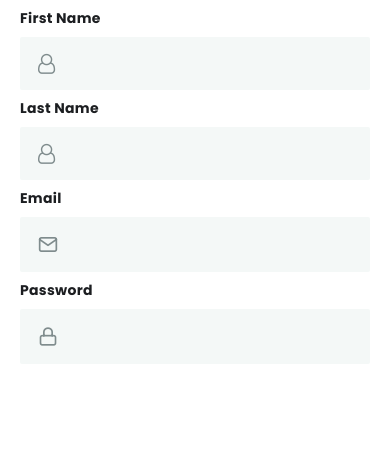
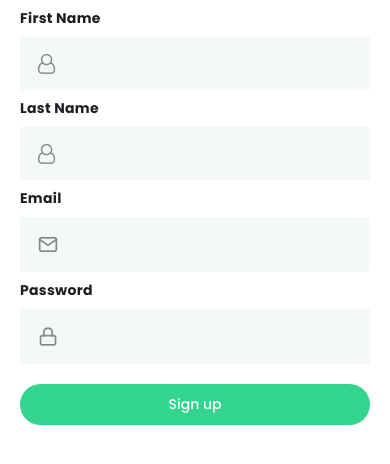
Before and after one commit to Judis07/react-native-practice, a React Native app: screen / in a window 390 px wide. Shown: the top 464 px of the page. Built offline with nearby package versions, Linux system fonts and the light colour scheme.

Commit message:
submit buttton component addition

```diff
--- /dev/null
+++ b/components/SubmitButton.js
@@ -0,0 +1,37 @@
+import { StyleSheet, Text, TouchableOpacity } from "react-native";
+import colors from "../contants/colors";
+
+const SubmitButton = ({ color, title, onPress, disabled }) => {
+  const enabledBgColor = color || colors.primary;
+  const disabledBgColor = colors.lightGrey;
+  const bgColor = disabled ? disabledBgColor : enabledBgColor;
+  return (
+    <TouchableOpacity
+      onPress={disabled ? () => {} : onPress}
+      style={{ ...styles.button, backgroundColor: bgColor }}
+    >
+      <Text
+        style={{
+          color: disabled ? colors.grey : "white",
+          fontFamily: "medium",
+        }}
+      >
+        {title}
+      </Text>
+    </TouchableOpacity>
+  );
+};
+
+const styles = StyleSheet.create({
+  button: {
+    backgroundColor: colors.primary,
+    paddingHorizontal: 10,
+    paddingVertical: 10,
+    borderRadius: 30,
+    alignItems: "center",
+    justifyContent: "center",
+    fontFamily: "medium",
+  },
+});
+
+export default SubmitButton;
--- a/contants/colors.js
+++ b/contants/colors.js
@@ -4,4 +4,5 @@ export default {
   nearlyWhite: "#f4f8f7",
   grey: "#7f8c8d",
   textColor: "#1c1e21",
+  primary: "#32d48e",
 };
--- a/screens/AuthScreen.js
+++ b/screens/AuthScreen.js
@@ -1,9 +1,10 @@
-import { Text, StyleSheet } from "react-native";
+import { Text, StyleSheet, View } from "react-native";
 import { SafeAreaView } from "react-native-safe-area-context";
 import { FontAwesome, Feather } from "@expo/vector-icons";
 
 import PageContainer from "../components/PageContainer";
 import Input from "../components/Input";
+import SubmitButton from "../components/SubmitButton";
 
 const AuthScreen = () => {
   return (
@@ -40,6 +41,14 @@ const AuthScreen = () => {
           iconSize={20}
           errorText={""}
         />
+
+        <View style={styles.buttonContainer}>
+          <SubmitButton
+            title="Sign up"
+            onPress={() => console.log("submitting...")}
+            // disabled={true}
+          />
+        </View>
       </PageContainer>
     </SafeAreaView>
   );
@@ -49,6 +58,9 @@ const styles = StyleSheet.create({
   container: {
     flex: 1,
   },
+  buttonContainer: {
+    marginVertical: 20,
+  },
 });
 
 export default AuthScreen;
```
